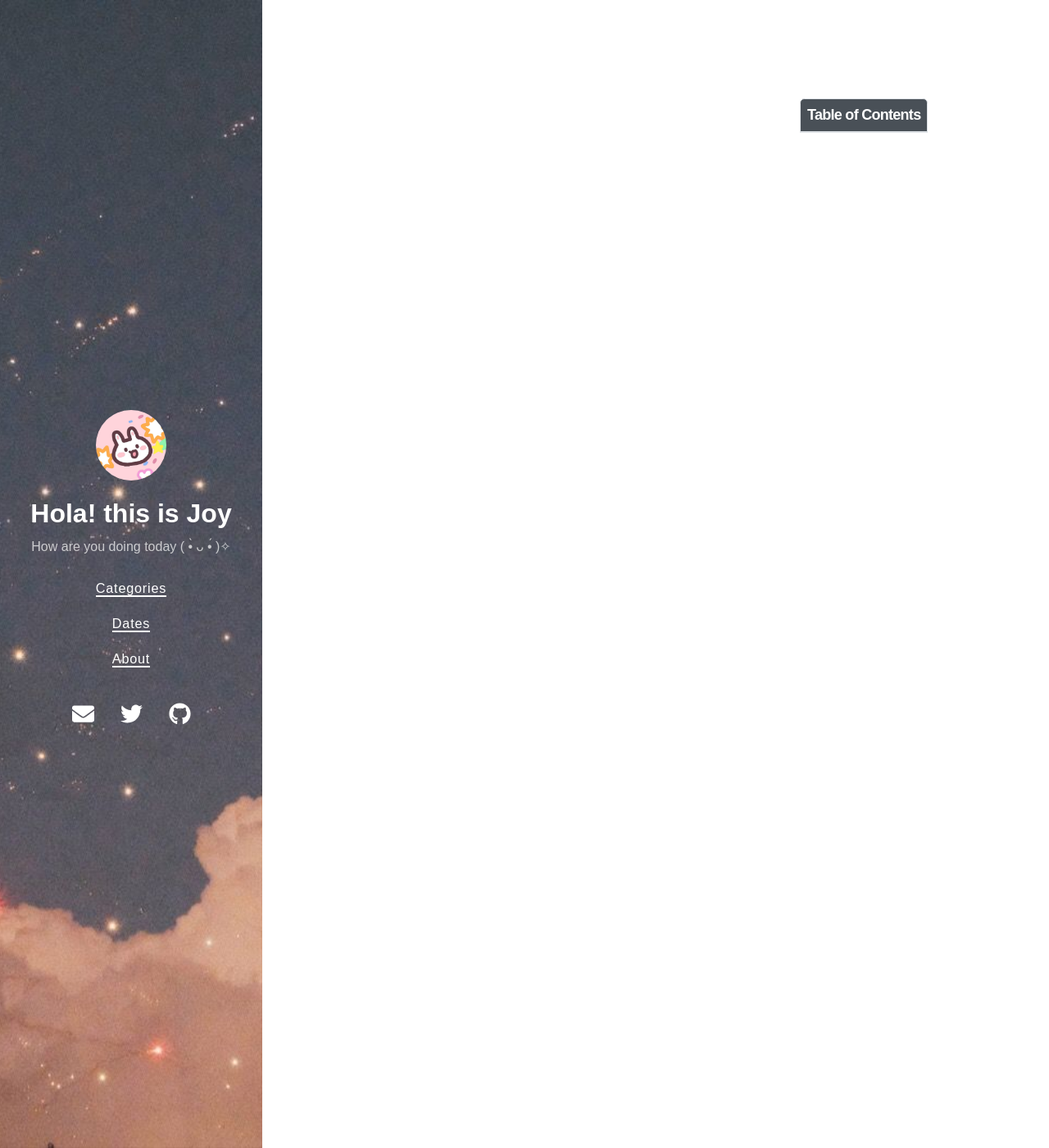
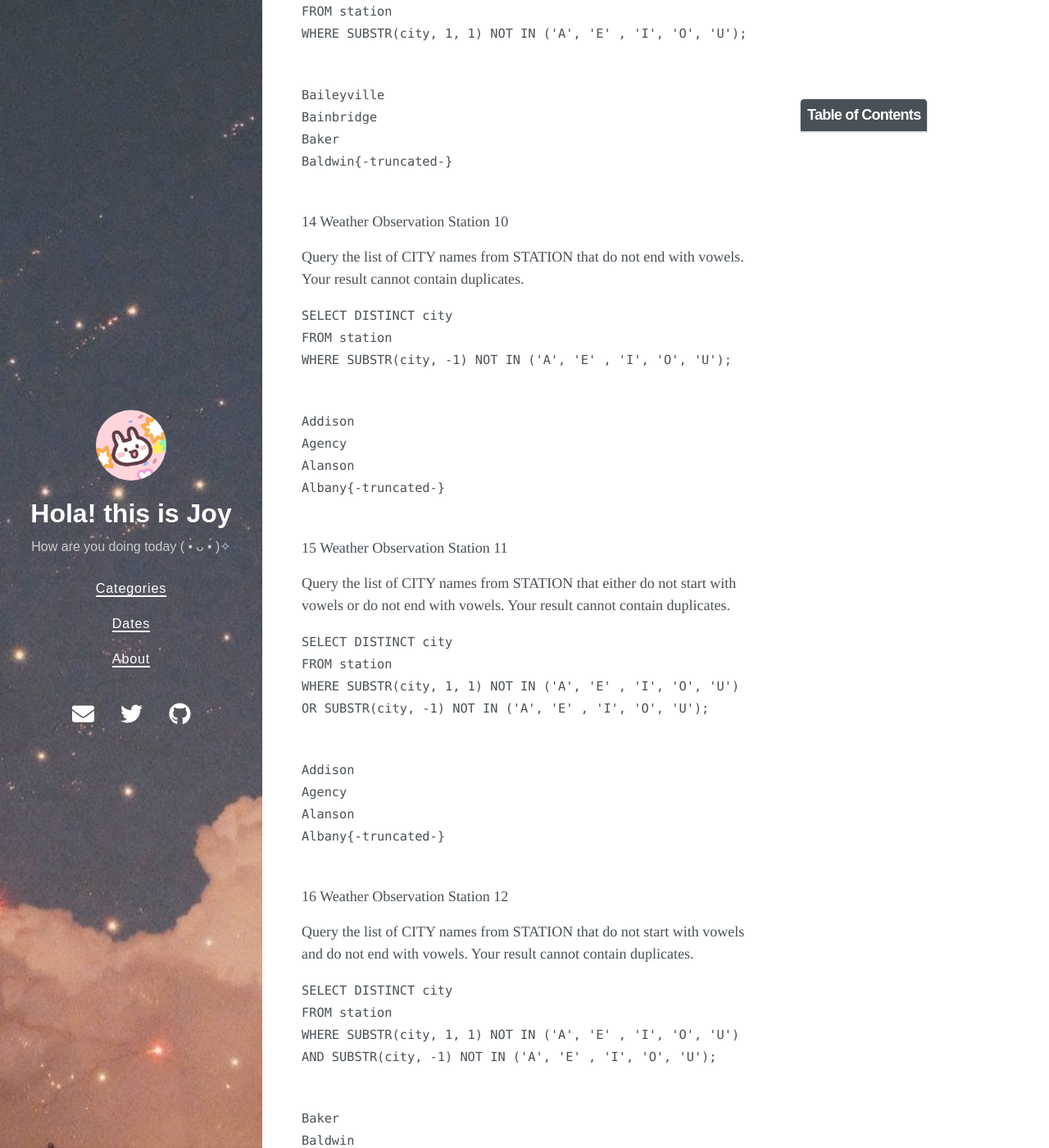
Before and after one commit to Joy3Luo/mathnotes, a Jekyll site: the page built from _posts/2023-03-28-SQL.md, in a window 1280 px wide and 1400 px high, scrolled down 5855 px. Shown: the whole window at 82% size. Built offline with Jekyll 4.4.1, drawn with Linux system fonts in a browser that asks for light colours; nearby versions of some CDN libraries; some of the changed text lies outside the part shown.

Commit message:
Update 2023-03-28-SQL.md

````diff
--- a/_posts/2023-03-28-SQL.md
+++ b/_posts/2023-03-28-SQL.md
@@ -190,15 +190,208 @@ FROM station;
 Query the two cities in STATION with the shortest and longest CITY names, as well as their respective lengths (i.e.: number of characters in the name). If there is more than one smallest or largest city, choose the one that comes first when ordered alphabetically.
 
 ```SQL
-
+WITH Longest AS (SELECT CITY, LENGTH(CITY) AS Lengths FROM STATION
+                ORDER BY Lengths desc, City
+                 LIMIT 1),
+     Shortest AS (SELECT CITY, LENGTH(CITY) AS Lengths FROM STATION
+                ORDER BY Lengths, City
+                 LIMIT 1)
+SELECT CITY, Lengths FROM Shortest
+UNION
+SELECT CITY, Lengths FROM Longest;
 ```
 ```HTML
-
+Amo 3
+Marine On Saint Croix 21
 ```
 
+10 Weather Observation Station 6
+
+Query the list of CITY names starting with vowels (i.e., a, e, i, o, or u) from STATION. Your result cannot contain duplicates.
+
+```SQL
+SELECT DISTINCT city
+FROM station
+WHERE SUBSTR(city, 1, 1) IN ('A', 'E' , 'I', 'O', 'U');
+```
+```HTML
+Acme
+Addison
+Agency{-truncated-}
+```
+
+11 Weather Observation Station 7
+
+Query the list of CITY names ending with vowels (a, e, i, o, u) from STATION. Your result cannot contain duplicates.
+
+```SQL
+SELECT DISTINCT city
+FROM station
+WHERE SUBSTR(city, -1) IN ('A', 'E' , 'I', 'O', 'U');
+```
+```HTML
+Acme
+Aguanga
+Alba
+Aliso Viejo
+Alpine
+Amazonia{-truncated-}
+```
+
+12 Weather Observation Station 8
+
+Query the list of CITY names from STATION which have vowels (i.e., a, e, i, o, and u) as both their first and last characters. Your result cannot contain duplicates.
+
+```SQL
+SELECT DISTINCT city
+FROM station
+WHERE SUBSTR(city, 1, 1) IN ('A', 'E' , 'I', 'O', 'U')
+AND SUBSTR(city, -1) IN ('A', 'E' , 'I', 'O', 'U');
+```
+```HTML
+Acme
+Aguanga
+Alba
+Aliso Viejo
+Alpine{-truncated-}
+```
+
+13 Weather Observation Station 9
+
+Query the list of CITY names from STATION that do not start with vowels. Your result cannot contain duplicates.
+
+```SQL
+SELECT DISTINCT city
+FROM station
+WHERE SUBSTR(city, 1, 1) NOT IN ('A', 'E' , 'I', 'O', 'U');
+```
+```HTML
+Baileyville
+Bainbridge
+Baker
+Baldwin{-truncated-}
+```
+
+14 Weather Observation Station 10
+
+Query the list of CITY names from STATION that do not end with vowels. Your result cannot contain duplicates.
+
+```SQL
+SELECT DISTINCT city
+FROM station
+WHERE SUBSTR(city, -1) NOT IN ('A', 'E' , 'I', 'O', 'U');
+```
+```HTML
+Addison
+Agency
+Alanson
+Albany{-truncated-}
+```
+
+15 Weather Observation Station 11
+
+Query the list of CITY names from STATION that either do not start with vowels or do not end with vowels. Your result cannot contain duplicates.
+
+```SQL
+SELECT DISTINCT city
+FROM station
+WHERE SUBSTR(city, 1, 1) NOT IN ('A', 'E' , 'I', 'O', 'U')
+OR SUBSTR(city, -1) NOT IN ('A', 'E' , 'I', 'O', 'U');
+```
+```HTML
+Addison
+Agency
+Alanson
+Albany{-truncated-}
+```
+
+16 Weather Observation Station 12
+
+Query the list of CITY names from STATION that do not start with vowels and do not end with vowels. Your result cannot contain duplicates.
+
+```SQL
+SELECT DISTINCT city
+FROM station
+WHERE SUBSTR(city, 1, 1) NOT IN ('A', 'E' , 'I', 'O', 'U')
+AND SUBSTR(city, -1) NOT IN ('A', 'E' , 'I', 'O', 'U');
+```
+```HTML
+Baker
+Baldwin
+Bass Harbor
+Beaufort{-truncated-}
+```
+
+------------------------------------------
+
+**Employee**
+
+Column|Type
+---|---
+EMPLOYEE_ID|INTEGER
+NAME|STRING
+MONTHS|INTEGER
+SALARY|INTEGER
 
 
+where employee_id is an employee's ID number, name is their name, months is the total number of months they've been working for the company, and salary is their monthly salary.
 
+17 Employee Names
+
+Write a query that prints a list of employee names (i.e.: the name attribute) from the Employee table in alphabetical order.
+
+```SQL
+SELECT NAME
+FROM Employee
+ORDER BY NAME ASC;
+```
+```HTML
+Alan
+Amy
+Andrew
+Andrew
+Angela{-truncated-}
+```
+
+18 Employee Salaries
+
+Write a query that prints a list of employee names (i.e.: the name attribute) for employees in Employee having a salary greater than 2000 per month who have been employees for less than 10 months. Sort your result by ascending employee_id.
+
+```SQL
+SELECT NAME
+FROM Employee
+WHERE SALARY > 2000 AND MONTHS < 10
+ORDER BY EMPLOYEE_ID ASC;
+```
+```HTML
+Rose
+Patrick
+Lisa
+Amy
+Pamela{-truncated-}
+```
+
+------------------------------------------
+
+**TRIANGLES**
+
+Column|Type
+---|---
+A|INTEGER
+B|INTEGER
+C|INTEGER
+
+19 Type of Triangle
+
+Write a query identifying the type of each record in the TRIANGLES table using its three side lengths. Output one of the following statements for each record in the table:
+
+Equilateral: It's a triangle with 3 sides of equal length.
+
+Isosceles: It's a triangle with 2 sides of equal length.
+
+Scalene: It's a triangle with 3 sides of differing lengths.
+
+Not A Triangle: The given values of A, B, and C don't form a triangle.
 
 ```SQL
 
@@ -354,87 +547,3 @@ Query the two cities in STATION with the shortest and longest CITY names, as wel
 ```HTML
 
 ```
-
-
-
-```SQL
-
-```
-```HTML
-
-```
-
-
-
-
-
-```SQL
-
-```
-```HTML
-
-```
-
-
-
-
-
-```SQL
-
-```
-```HTML
-
-```
-
-
-
-
-
-```SQL
-
-```
-```HTML
-
-```
-
-
-
-```SQL
-
-```
-```HTML
-
-```
-
-
-
-
-
-```SQL
-
-```
-```HTML
-
-```
-
-
-
-
-
-```SQL
-
-```
-```HTML
-
-```
-
-
-
-
-
-```SQL
-
-```
-```HTML
-
-```
````
